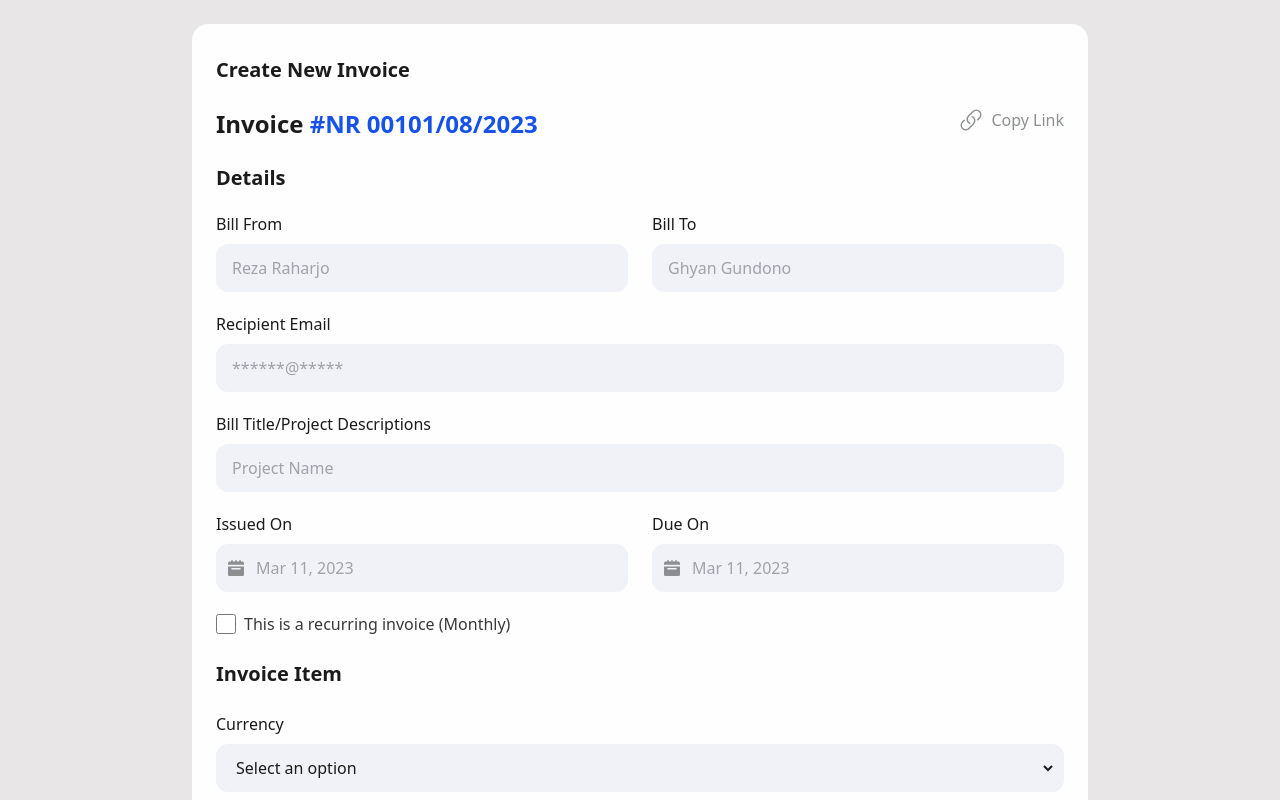
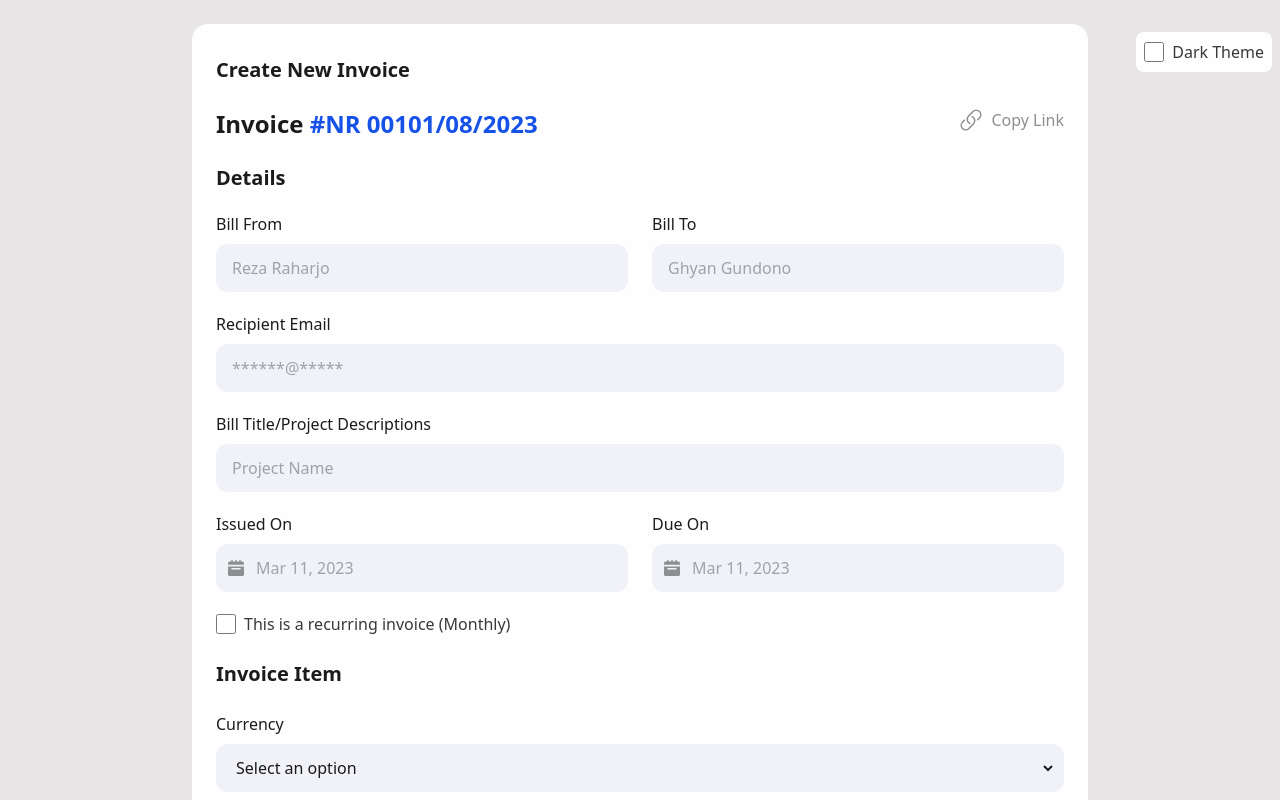
Before and after one commit to ChathuUOM/Norch-Studio, an Angular app: page /home in a window 1280 px wide. Shown: the top 800 px of the page. Built offline with nearby package versions, Linux system fonts and the light colour scheme.

Commit message:
feat: :sparkles: Adding Theme toggle button

```diff
--- a/src/app/app.component.html
+++ b/src/app/app.component.html
@@ -1 +1,8 @@
+<div class="hidden sm:block">
+    <div class="flex items-center absolute right-0 bg-white p-2 mx-2 rounded-lg dark:bg-black-thm-drk">
+        <input type="checkbox" id="invCheckbox" (click)="toggleTheme()"
+            class="mr-2 h-5 w-5 text-primary border-gray-dark rounded focus:outline-none dark:bg-gray-700 dark:text-primary-thm-dark">
+        <label for="myCheckbox" class="text-gray-700 dark:text-white">Dark Theme</label>
+    </div>
+</div>
 <router-outlet></router-outlet>
--- a/src/app/app.component.ts
+++ b/src/app/app.component.ts
@@ -1,10 +1,23 @@
-import { Component } from '@angular/core';
+import { Component, ElementRef } from '@angular/core';
 
 @Component({
   selector: 'app-root',
   templateUrl: './app.component.html',
-  styleUrls: ['./app.component.css']
+  styleUrls: ['./app.component.css'],
 })
 export class AppComponent {
   title = 'Norch-Studio';
+  isChecked: boolean = false;
+
+  constructor(private elementRef: ElementRef) {}
+
+  // Toggle between "Light Theme" and "Dark Theme"
+  toggleTheme(): void {
+    this.isChecked = !this.isChecked;
+    if (this.isChecked) {
+      document.documentElement.classList.add('dark');
+    } else {
+      document.documentElement.classList.remove('dark');
+    }
+  }
 }
--- a/src/app/components/create-invoice/create-invoice.component.html
+++ b/src/app/components/create-invoice/create-invoice.component.html
@@ -5,7 +5,7 @@
         <div class="block my-6">
             <div class="grid sm:float-left sm:flex">
                 <h1 class="text-2xl font-bold">Invoice&nbsp;</h1>
-                <h1 class="mt-6 sm:mt-0 text-2xl font-bold text-primary">#{{invoice_id}}</h1>
+                <h1 class="mt-6 sm:mt-0 text-2xl font-bold text-primary dark:text-primary-thm-dark">#{{invoice_id}}</h1>
             </div>
             <div
                 class="mt-0 text-base font-medium text-gray-light float-right flex cursor-pointer relative sm:static -top-7 sm:top-auto hover:text-gray-dark">
@@ -160,7 +160,7 @@
             <!-- Checkbox Field  -->
             <div class="flex items-center">
                 <input type="checkbox" id="invCheckbox"
-                    class="mr-2 h-5 w-5 text-primary border-gray-dark rounded focus:outline-none dark:bg-gray-700"
+                    class="mr-2 h-5 w-5 text-primary border-gray-dark rounded focus:outline-none dark:bg-gray-700 dark:text-primary-thm-dark"
                     tabindex="7">
                 <label for="myCheckbox" class="text-gray-700 dark:text-white">This is a recurring invoice
                     (Monthly)</label>
@@ -277,7 +277,7 @@
                                             </tr>
                                             <tr>
                                                 <td
-                                                    class="py-4 pr-6 text-base font-medium text-primary whitespace-nowrap dark:text-white">
+                                                    class="py-4 pr-6 text-base font-medium text-primary whitespace-nowrap dark:text-primary-thm-dark">
                                                     <div class="flex cursor-pointer hover:text-primary-dark"
                                                         (click)="addRow()">
                                                         <svg fill="none" stroke="currentColor" stroke-width="1.5"
--- a/src/app/components/invoice-detail/invoice-detail.component.html
+++ b/src/app/components/invoice-detail/invoice-detail.component.html
@@ -3,7 +3,7 @@
     <div>
         <div class="sm:flex">
             <h1 class="text-3xl font-bold">Invoice&nbsp;</h1>
-            <h1 class="mt-4 sm:mt-0 text-3xl font-bold text-primary">#{{invoice_id}}</h1>
+            <h1 class="mt-4 sm:mt-0 text-3xl font-bold text-primary dark:text-primary-thm-dark">#{{invoice_id}}</h1>
         </div>
         <h4 class="text-xl text-gray-light py-5">{{company_name}}</h4>
         <hr class="border-b-1 border-gray-light-1 dark:border-gray-700">
--- a/tailwind.config.js
+++ b/tailwind.config.js
@@ -6,7 +6,10 @@ module.exports = {
     colors: {
       'primary': "#1651e8",
       "primary-dark": "#1342b9",
+      "primary-thm-dark": "#6969ff",
+
       'white': "#fefefe",
+
       'black': "#1b1b1b",
       "black-dark": "#000000",
       'black-thm-drk':'#252525',
@@ -17,10 +20,11 @@ module.exports = {
       "gray-dark": "#5e5e5e",
       "gray-700": "#383838",
 
-      warning: "#f6c274",
+      'red': "#fa1616",
+      "red-light": "#e56565",
 
-      red: "#fa1616",
-      "red-light": "#e56565",
+      'warning': "#f6c274",
+
     },
     extend: {
       /* Reset margins, paddings, and borders for all elements */
```
